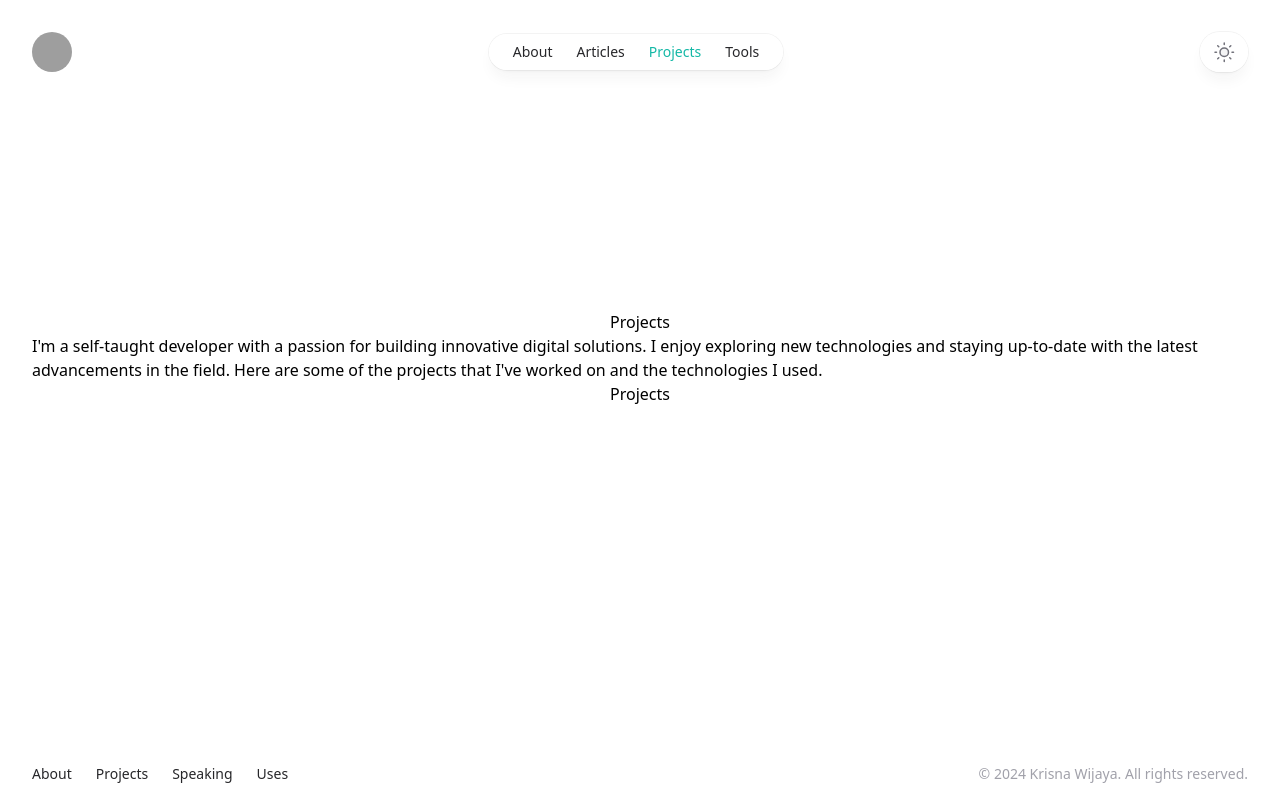
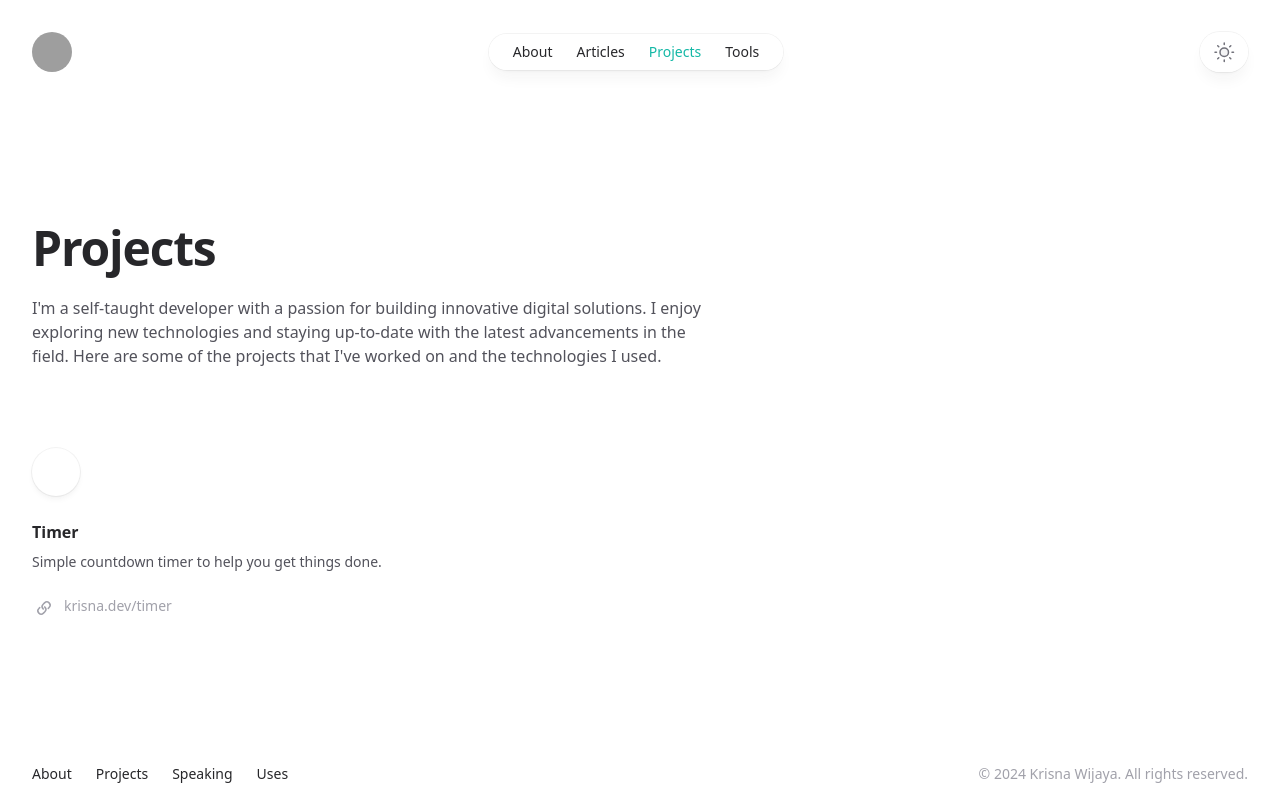
Before and after one commit to krisnaw/krisna.dev, a Next.js app: page /projects in a window 1280 px wide. Built offline with nearby package versions, Linux system fonts and the light colour scheme; grey boxes are pictures that could not be loaded.

Commit message:
WIP project page

```diff
--- a/app/projects/page.tsx
+++ b/app/projects/page.tsx
@@ -1,12 +1,58 @@
 import SimpleLayout from "@/components/simple-layout";
+import {Card} from "@/components/Card";
+
+function LinkIcon(props: React.ComponentPropsWithoutRef<'svg'>) {
+    return (
+        <svg viewBox="0 0 24 24" aria-hidden="true" {...props}>
+            <path
+                d="M15.712 11.823a.75.75 0 1 0 1.06 1.06l-1.06-1.06Zm-4.95 1.768a.75.75 0 0 0 1.06-1.06l-1.06 1.06Zm-2.475-1.414a.75.75 0 1 0-1.06-1.06l1.06 1.06Zm4.95-1.768a.75.75 0 1 0-1.06 1.06l1.06-1.06Zm3.359.53-.884.884 1.06 1.06.885-.883-1.061-1.06Zm-4.95-2.12 1.414-1.415L12 6.344l-1.415 1.413 1.061 1.061Zm0 3.535a2.5 2.5 0 0 1 0-3.536l-1.06-1.06a4 4 0 0 0 0 5.656l1.06-1.06Zm4.95-4.95a2.5 2.5 0 0 1 0 3.535L17.656 12a4 4 0 0 0 0-5.657l-1.06 1.06Zm1.06-1.06a4 4 0 0 0-5.656 0l1.06 1.06a2.5 2.5 0 0 1 3.536 0l1.06-1.06Zm-7.07 7.07.176.177 1.06-1.06-.176-.177-1.06 1.06Zm-3.183-.353.884-.884-1.06-1.06-.884.883 1.06 1.06Zm4.95 2.121-1.414 1.414 1.06 1.06 1.415-1.413-1.06-1.061Zm0-3.536a2.5 2.5 0 0 1 0 3.536l1.06 1.06a4 4 0 0 0 0-5.656l-1.06 1.06Zm-4.95 4.95a2.5 2.5 0 0 1 0-3.535L6.344 12a4 4 0 0 0 0 5.656l1.06-1.06Zm-1.06 1.06a4 4 0 0 0 5.657 0l-1.061-1.06a2.5 2.5 0 0 1-3.535 0l-1.061 1.06Zm7.07-7.07-.176-.177-1.06 1.06.176.178 1.06-1.061Z"
+                fill="currentColor"
+            />
+        </svg>
+    )
+}
 
 function Page() {
+    const projects = [
+        {
+            name: 'Timer',
+            description:
+                'Simple countdown timer to help you get things done.',
+            link: { href: 'https://krisna.dev/timer', label: 'krisna.dev/timer' },
+
+        },
+    ]
+
     return (
         <SimpleLayout
             title="Projects"
             intro="I'm a self-taught developer with a passion for building innovative digital solutions. I enjoy exploring new technologies and staying up-to-date with the latest advancements in the field. Here are some of the projects that I've worked on and the technologies I used."
         >
-            Projects
+            <ul
+                role="list"
+                className="grid grid-cols-1 gap-x-12 gap-y-16 sm:grid-cols-2 lg:grid-cols-3"
+            >
+                {projects.map((project) => (
+                    <Card as="li" key={project.name}>
+                        <div className="relative z-10 flex h-12 w-12 items-center justify-center rounded-full bg-white shadow-md shadow-zinc-800/5 ring-1 ring-zinc-900/5 dark:border dark:border-zinc-700/50 dark:bg-zinc-800 dark:ring-0">
+                            {/*<Image*/}
+                            {/*    src={project.logo}*/}
+                            {/*    alt=""*/}
+                            {/*    className="h-8 w-8"*/}
+                            {/*    unoptimized*/}
+                            {/*/>*/}
+                        </div>
+                        <h2 className="mt-6 text-base font-semibold text-zinc-800 dark:text-zinc-100">
+                            <Card.Link href={project.link.href}>{project.name}</Card.Link>
+                        </h2>
+                        <Card.Description>{project.description}</Card.Description>
+                        <p className="relative z-10 mt-6 flex text-sm font-medium text-zinc-400 transition group-hover:text-teal-500 dark:text-zinc-200">
+                            <LinkIcon className="h-6 w-6 flex-none" />
+                            <span className="ml-2">{project.link.label}</span>
+                        </p>
+                    </Card>
+                ))}
+            </ul>
         </SimpleLayout>
     )
 }
--- /dev/null
+++ b/components/Card.tsx
@@ -0,0 +1,124 @@
+import Link from 'next/link'
+import clsx from 'clsx'
+
+function ChevronRightIcon(props: React.ComponentPropsWithoutRef<'svg'>) {
+  return (
+    <svg viewBox="0 0 16 16" fill="none" aria-hidden="true" {...props}>
+      <path
+        d="M6.75 5.75 9.25 8l-2.5 2.25"
+        strokeWidth="1.5"
+        strokeLinecap="round"
+        strokeLinejoin="round"
+      />
+    </svg>
+  )
+}
+
+export function Card<T extends React.ElementType = 'div'>({
+  as,
+  className,
+  children,
+}: Omit<React.ComponentPropsWithoutRef<T>, 'as' | 'className'> & {
+  as?: T
+  className?: string
+}) {
+  let Component = as ?? 'div'
+
+  return (
+    <Component
+      className={clsx(className, 'group relative flex flex-col items-start')}
+    >
+      {children}
+    </Component>
+  )
+}
+
+Card.Link = function CardLink({
+  children,
+  ...props
+}: React.ComponentPropsWithoutRef<typeof Link>) {
+  return (
+    <>
+      <div className="absolute -inset-x-4 -inset-y-6 z-0 scale-95 bg-zinc-50 opacity-0 transition group-hover:scale-100 group-hover:opacity-100 sm:-inset-x-6 sm:rounded-2xl dark:bg-zinc-800/50" />
+      <Link {...props}>
+        <span className="absolute -inset-x-4 -inset-y-6 z-20 sm:-inset-x-6 sm:rounded-2xl" />
+        <span className="relative z-10">{children}</span>
+      </Link>
+    </>
+  )
+}
+
+Card.Title = function CardTitle<T extends React.ElementType = 'h2'>({
+  as,
+  href,
+  children,
+}: Omit<React.ComponentPropsWithoutRef<T>, 'as' | 'href'> & {
+  as?: T
+  href?: string
+}) {
+  let Component = as ?? 'h2'
+
+  return (
+    <Component className="text-base font-semibold tracking-tight text-zinc-800 dark:text-zinc-100">
+      {href ? <Card.Link href={href}>{children}</Card.Link> : children}
+    </Component>
+  )
+}
+
+Card.Description = function CardDescription({
+  children,
+}: {
+  children: React.ReactNode
+}) {
+  return (
+    <p className="relative z-10 mt-2 text-sm text-zinc-600 dark:text-zinc-400">
+      {children}
+    </p>
+  )
+}
+
+Card.Cta = function CardCta({ children }: { children: React.ReactNode }) {
+  return (
+    <div
+      aria-hidden="true"
+      className="relative z-10 mt-4 flex items-center text-sm font-medium text-teal-500"
+    >
+      {children}
+      <ChevronRightIcon className="ml-1 h-4 w-4 stroke-current" />
+    </div>
+  )
+}
+
+Card.Eyebrow = function CardEyebrow<T extends React.ElementType = 'p'>({
+  as,
+  decorate = false,
+  className,
+  children,
+  ...props
+}: Omit<React.ComponentPropsWithoutRef<T>, 'as' | 'decorate'> & {
+  as?: T
+  decorate?: boolean
+}) {
+  let Component = as ?? 'p'
+
+  return (
+    <Component
+      className={clsx(
+        className,
+        'relative z-10 order-first mb-3 flex items-center text-sm text-zinc-400 dark:text-zinc-500',
+        decorate && 'pl-3.5',
+      )}
+      {...props}
+    >
+      {decorate && (
+        <span
+          className="absolute inset-y-0 left-0 flex items-center"
+          aria-hidden="true"
+        >
+          <span className="h-4 w-0.5 rounded-full bg-zinc-200 dark:bg-zinc-500" />
+        </span>
+      )}
+      {children}
+    </Component>
+  )
+}
--- a/components/simple-layout.tsx
+++ b/components/simple-layout.tsx
@@ -1,15 +1,16 @@
 function SimpleLayout({title, intro, children}: {title: string, intro: string, children: React.ReactNode}) {
     return (
-        <div className="flex flex-col items-center justify-center h-screen">
+        <div className="mt-16 sm:mt-32">
 
-            <h1>
-                {title}
-            </h1>
-            <p>
-                {intro}
-            </p>
-
-            {children}
+            <header className="max-w-2xl">
+                <h1 className="text-4xl font-bold tracking-tight text-zinc-800 sm:text-5xl dark:text-zinc-100">
+                    {title}
+                </h1>
+                <p className="mt-6 text-base text-zinc-600 dark:text-zinc-400">
+                    {intro}
+                </p>
+            </header>
+            {children && <div className="mt-16 sm:mt-20">{children}</div>}
         </div>
     )
 }
```
